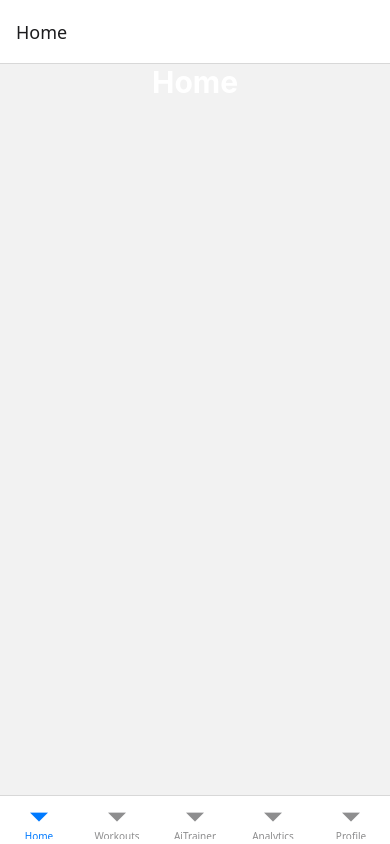
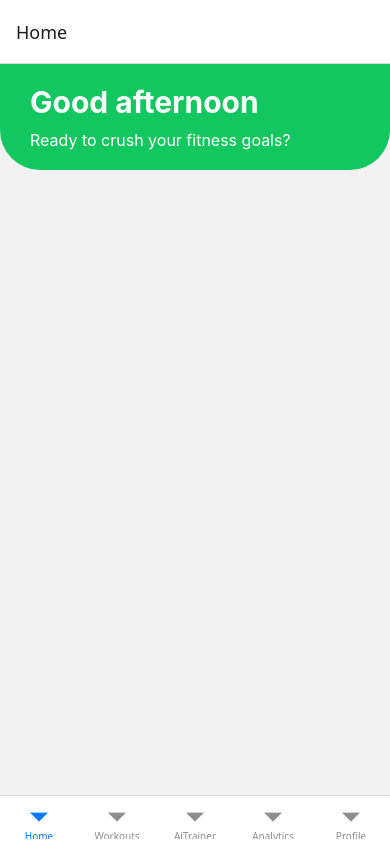
Before and after one commit to IvanTsve/fit-native-cardio, a React Native app: screen /Home in a window 390 px wide. Built offline with nearby package versions, Linux system fonts and the light colour scheme.

Commit message:
Update HomeScreen.jsx

```diff
--- a/src/screens/home/HomeScreen.jsx
+++ b/src/screens/home/HomeScreen.jsx
@@ -1,6 +1,11 @@
 import React from 'react';
-import DummyScreen from '@/components/DummyScreen';
+import { View } from 'react-native';
+import Greetings from '@/components/Greetings';
 
 export default function HomeScreen() {
-  return <DummyScreen name="Home" />;
+  return (
+    <View>
+      <Greetings />
+    </View>
+  );
 }
```
